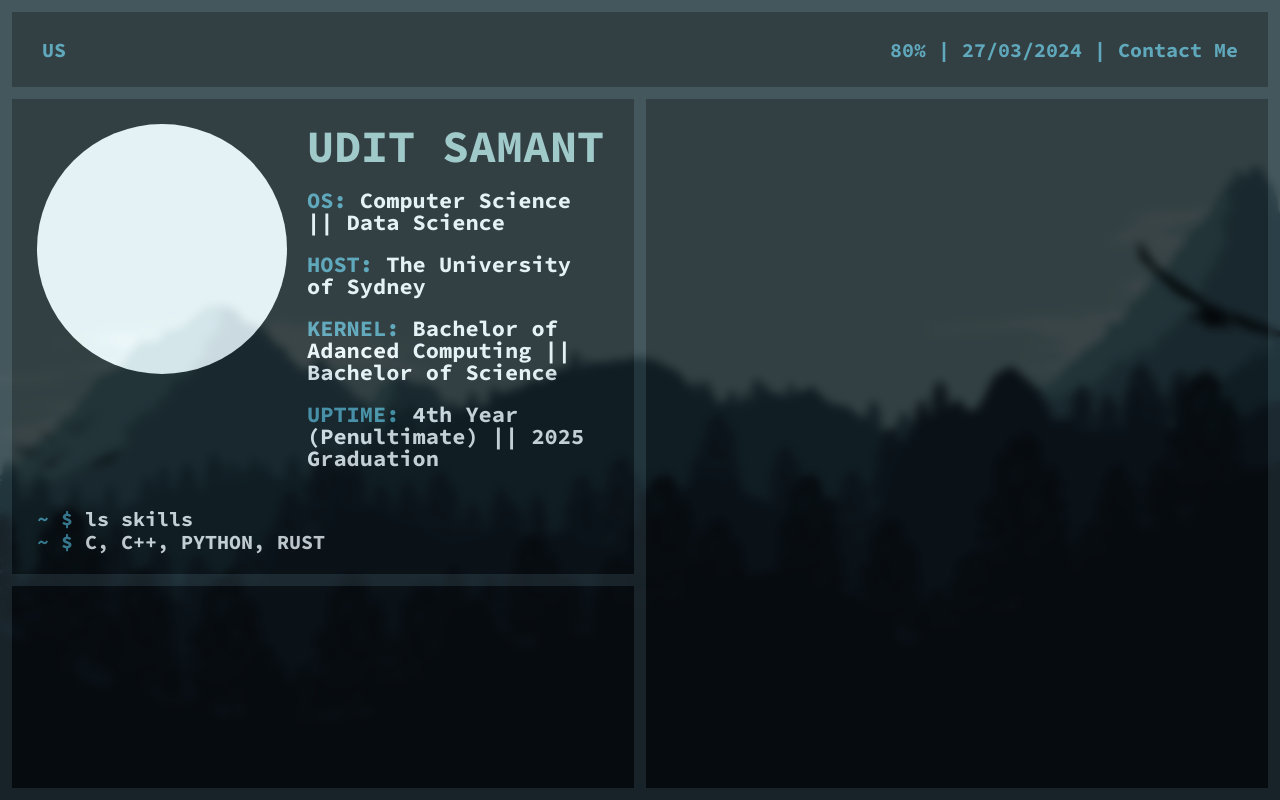
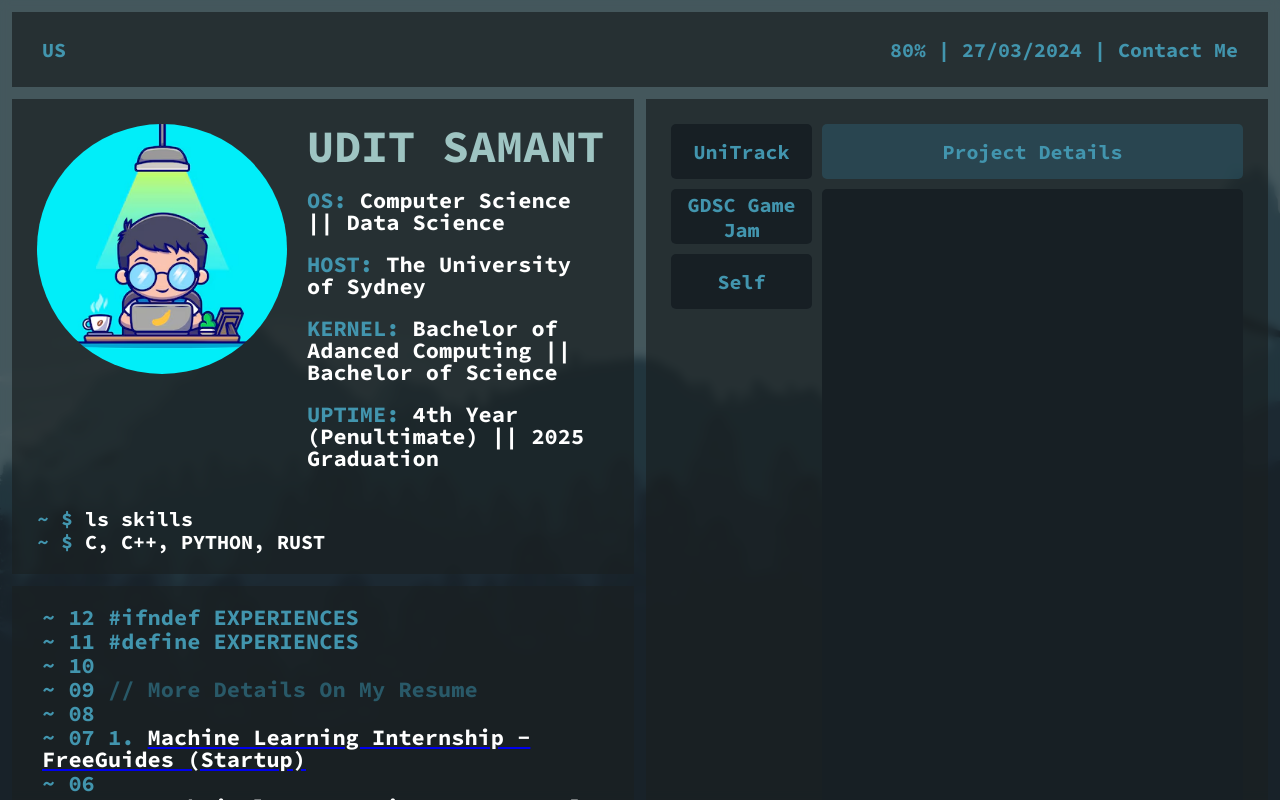
Before and after one commit to GoodGameRuler/personal_website, a Vue app: page / in a window 1280 px wide. Built offline with nearby package versions, Linux system fonts and the light colour scheme.

Commit message:
Add all the basic elements

```diff
--- a/src/App.vue
+++ b/src/App.vue
@@ -1,4 +1,8 @@
 <script setup>
+    import TopBar from './components/TopBar.vue'
+    import DevBox from './components/DevBox.vue'
+    import ExpBox from './components/ExpBox.vue'
+    import ProjButton from './components/ProjButton.vue'
 </script>
 
 <template>
@@ -9,29 +13,18 @@
       <div class="background">
           <div class="blurContainer">
               <div class="hoverContainer">
-                  <div class="topBar">
-                      <div class="rightTopBar"> US </div>
-                      <div class="leftTopBar"> 80% | 27/03/2024 | Contact Me </div>
-                  </div>
-                  <div class="dev infoBox">
-                    <div class="profilePhoto devBox">
-                        <span class="profileCircle" />
-                    </div>
-                    <div class="info devBox">
-                        <p class="headerFont"> UDIT SAMANT </p> <br />
-                        <p class="highlightFont" style="color: #4295AE;"> OS: <span style="color: #FFFFFF;"> Computer Science || Data Science </span></p><br />
-                        <p class="highlightFont" style="color: #4295AE;"> HOST: <span style="color: #FFFFFF;"> The University of Sydney </span></p><br />
-                        <p class="highlightFont" style="color: #4295AE;"> KERNEL: <span style="color: #FFFFFF;"> Bachelor of Adanced Computing || Bachelor of Science </span></p><br />
-                        <p class="highlightFont" style="color: #4295AE;"> UPTIME: <span style="color: #FFFFFF;"> 4th Year (Penultimate) || 2025 Graduation </span></p><br />
-                    </div>
-                    <div class="skills devBox">
-                        <p style="color: #4295AE; font-size: 20px; margin-bottom: 3px;"> ~ $ <span style="color: #FFFFFF;"> ls skills </span></p>
-                        <p style="color: #4295AE; font-size: 20px;"> ~ $ <span style="color: #FFFFFF;"> C, C++, PYTHON, RUST </span></p>
-                    </div>
-                  </div>
-                  <div class="exp infoBox">
-                  </div>
+                  <TopBar />
+                  <DevBox />
+                  <ExpBox />
                   <div class="proj infoBox">
+                      <ProjButton value="UniTrack" />
+                      <div class="singleProjectDetailsTitle projectBox"> Project Details </div>
+
+                      <ProjButton value="GDSC Game Jam" />
+                      <ProjButton value="Self" />
+
+                      <!--  SELF SHOULD BE LAST -->
+                      <div class="singleProjectDescBox projectBox"></div>
                   </div>
               </div>
           </div>
@@ -72,16 +65,19 @@
         height: 100%;
         width: 100%;
         padding: 2rem;
-        background-color: #1A2225;
-        opacity: 70%;
+        background-color: rgba(26, 34, 37, 0.7);
         box-sizing: border-box;
-        backdrop-filter: blur(15px);
+        padding: 12px;
         -webkit-backdrop-filter: blur(15px);
-        padding: 12px;
+        -moz-backdrop-filter: blur(15px);
+        -o-backdrop-filter: blur(15px);
+        -ms-backdrop-filter: blur(15px);
+        backdrop-filter: blur(15px);;
         display: grid;
         gap: 12px;
         grid-template-rows: 75px auto 1fr;
         grid-template-columns: 1fr 1fr;
+        overflow: scroll;
     }
 
     .blurContainer {
@@ -89,65 +85,67 @@
         width: 100%;
         backdrop-filter: blur(5px);
         -webkit-backdrop-filter: blur(5px);
-    }
-
-    .topBar {
-        grid-row: 1;
-        grid-column: 1 / 3;
-        background-color: #000000;
-        display: flex;
-        align-items: center;
-        padding: 0px 30px;
-    }
-
-    .leftTopBar {
-        flex: 1;
-        display: flex;
-        justify-content: right;
-
-    }
-
-    .rightTopBar {
-        flex: 1;
+        -moz-backdrop-filter: blur(5px);
+        -o-backdrop-filter: blur(5px);
+        -ms-backdrop-filter: blur(5px);
     }
 
     .dev {
         grid-row: 2;
         grid-column: 1;
-        padding: 20px;
         display: grid;
         gap: 10px;
         grid-template-rows: 1fr 50px;
         grid-template-columns: 1fr 2fr;
     }
 
-    .exp {
-        grid-row: 3;
-        grid-column: 1;
+    .proj{
+        grid-row: 2 / 4;
+        grid-column: 2;
+        display: grid;
+        grid-template-rows: repeat(5, 65px) 1fr;
+        grid-template-columns: 1.75fr 5fr;
+        padding: 20px;
     }
 
-    .proj{
-        grid-row: 2 / 4;
+    .projectBox {
+        background-color: #171F24;
+        margin: 5px;
+        border-radius: 5px;
+        display: flex;
+        align-items: center;
+        justify-content: center;
+    }
+
+    .singleProjectNameBox {
+        grid-column: 1;
+        color: #4295AE;
+        font-size: 20px;
+        font-family: "Source Code Pro";
+        font-weight: bold;
+        border: none;
+    }
+
+    .singleProjectNameBox:focus {
+        background-color: rgba(45, 104, 122, 0.4);
+        transition: all ease-in 0.5s;
+    }
+
+    .singleProjectDescBox {
+        grid-column: 2;
+        grid-row: 2 / 10;
+    }
+
+    .singleProjectDetailsTitle {
+        background-color: rgba(45, 104, 122, 0.4);
         grid-column: 2;
     }
 
     .infoBox {
-        background-color: #000000;
+        background-color: rgba(26, 32, 34, 0.7);
         border: 1px #1C2A32;
-    }
-
-    .devBox {
-        padding: 5px;
-    }
-
-    .skills {
-        grid-row: 2;
-        grid-column: 1 / 3;
-    }
-
-    .info {
-        grid-row: 1;
-        grid-column: 2;
+        padding: 20px;
+        box-sizing: border-box;
     }
 
     .profilePhoto {
@@ -167,6 +165,10 @@
         background-color: #FFFFFF;
         border-radius: 50%;
         display: inline-block;
+        background-image: url("./assets/profile.avif");
+        background-position: center center;
+        background-repeat: no-repeat;
+        background-size: cover;
     }
 
 </style>
--- /dev/null
+++ b/src/components/DevBox.vue
@@ -0,0 +1,38 @@
+<script setup>
+</script>
+
+<template>
+    <div class="dev infoBox">
+        <div class="profilePhoto devBox">
+            <span class="profileCircle" />
+        </div>
+        <div class="info devBox">
+            <p class="headerFont"> UDIT SAMANT </p> <br />
+            <p class="highlightFont"> OS: <span style="color: #FFFFFF;"> Computer Science || Data Science </span></p><br />
+            <p class="highlightFont"> HOST: <span style="color: #FFFFFF;"> The University of Sydney </span></p><br />
+            <p class="highlightFont"> KERNEL: <span style="color: #FFFFFF;"> Bachelor of Adanced Computing || Bachelor of Science </span></p><br />
+            <p class="highlightFont"> UPTIME: <span style="color: #FFFFFF;"> 4th Year (Penultimate) || 2025 Graduation </span></p><br />
+        </div>
+        <div class="skills devBox">
+            <p style="margin-bottom: 3px;"> ~ $ <span style="color: #FFFFFF;"> ls skills </span></p>
+            <p> ~ $ <span style="color: #FFFFFF;"> C, C++, PYTHON, RUST </span></p>
+        </div>
+    </div>
+</template>
+
+<style>
+    .devBox {
+        padding: 5px;
+    }
+
+    .skills {
+        grid-row: 2;
+        grid-column: 1 / 3;
+    }
+
+    .info {
+        grid-row: 1;
+        grid-column: 2;
+    }
+
+</style>
--- /dev/null
+++ b/src/components/ExpBox.vue
@@ -0,0 +1,100 @@
+<script setup>
+</script>
+
+<template>
+    <div class="exp infoBox">
+        <div class="vimText">
+            <p> ~ 12 #ifndef EXPERIENCES</p>
+            <p> ~ 11 #define EXPERIENCES </p>
+            <p> ~ 10  </p>
+            <p> ~ 09  <span style="color: #295968;"> // More Details On My Resume </span></p>
+            <p> ~ 08  </p>
+            <p> ~ 07  1. <a href="#"> <span style="color: #FFFFFF;"> Machine Learning Internship - FreeGuides (Startup) </span> </a> </p>
+            <p> ~ 06  </p>
+            <p> ~ 05  2. <a href="#"> <span style="color: #FFFFFF;"> Technical Events Director   - Google DSC (Student Club) </span> </a> </p>
+            <p> ~ 04  </p>
+            <p> ~ 03  3. <a href="#"> <span style="color: #FFFFFF;"> Technical Events Member     - SYNCS      (Student Club) </span> </a> </p>
+            <p> ~ 02  </p>
+            <p> ~ 01  </p>
+            <p> ~ 00  #endif </p>
+            <p> ~ 01  </p>
+            <p> ~ 02  </p>
+            <p> ~ 03  </p>
+            <p> ~ 04  </p>
+            <p> ~ 05  </p>
+            <p> ~ 06  </p>
+            <p> ~ 07  </p>
+            <p> ~ 08  </p>
+            <p> ~ 09  </p>
+            <p> ~ 10  </p>
+            <p> ~ 11  </p>
+            <p> ~ 12  </p>
+            <p> ~ 13  </p>
+            <p> ~ 14  </p>
+            <p> ~ 15  </p>
+            <p> ~ 16  </p>
+            <p> ~ 17  </p>
+            <p> ~ 18  </p>
+            <p> ~ 19  </p>
+            <p> ~ 20  </p>
+            <p> ~ 21  </p>
+            <p> ~ 22  </p>
+            <p> ~ 23  </p>
+            <p> ~ 24  </p>
+            <p> ~ 25  </p>
+            <p> ~ 26  </p>
+            <p> ~ 27  </p>
+            <p> ~ 28  </p>
+            <p> ~ 29  </p>
+            <p> ~ 30  </p>
+            <p> ~ 31  </p>
+        </div>
+
+        <div class="vimLuaLine">
+            <p><span style="color: #FFFFFF;"> NORMAL ► experiences.h </span></p>
+            <p> 13:1 </p>
+
+
+        </div>
+
+        <div class="tmuxBar">
+            <p>1 &#62; [tmux] ► 2 &#62; nvim</p>
+        </div>
+
+    </div>
+</template>
+
+<style>
+.exp {
+    grid-row: 3;
+    grid-column: 1;
+    display: flex;
+    flex-direction: column;
+}
+
+    .vimText {
+        flex-shrink: 1;
+        display: flex;
+        flex-direction: column;
+        height: 40vh;
+        min-height: 340px;
+        overflow: hidden;
+    }
+
+    .vimLuaLine {
+        display: flex;
+        flex-direction: row;
+        justify-content: space-between;
+        padding: 10px 10px;
+    }
+
+    .vimText > p {
+        margin-bottom: 2px;
+        flex-shrink: 1;
+        box-sizing: border-box;
+        font-size: 22px;
+        padding: 0 10px;
+    }
+
+
+</style>
--- /dev/null
+++ b/src/components/ProjButton.vue
@@ -0,0 +1,17 @@
+<script setup>
+    import { reactive } from 'vue'
+
+    function select(id) {
+    }
+
+    const props = defineProps(['value'])
+
+</script>
+
+<template>
+    <button class="singleProjectNameBox projectBox"> {{ value }} </button>
+</template>
+
+<style>
+
+</style>
--- /dev/null
+++ b/src/components/TopBar.vue
@@ -0,0 +1,32 @@
+<script setup>
+</script>
+
+<template>
+    <div class="topBar">
+        <div class="rightTopBar"> US </div>
+        <div class="leftTopBar"> 80% | 27/03/2024 | Contact Me </div>
+    </div>
+</template>
+
+<style>
+    .topBar {
+        grid-row: 1;
+        grid-column: 1 / 3;
+        background-color: rgba(26, 32, 34, 0.7);
+        display: flex;
+        align-items: center;
+        padding: 0px 30px;
+    }
+
+    .leftTopBar {
+        flex: 1;
+        display: flex;
+        justify-content: right;
+
+    }
+
+    .rightTopBar {
+        flex: 1;
+    }
+
+</style>
```
Also changed, not shown: src/assets/profile.avif (added).
